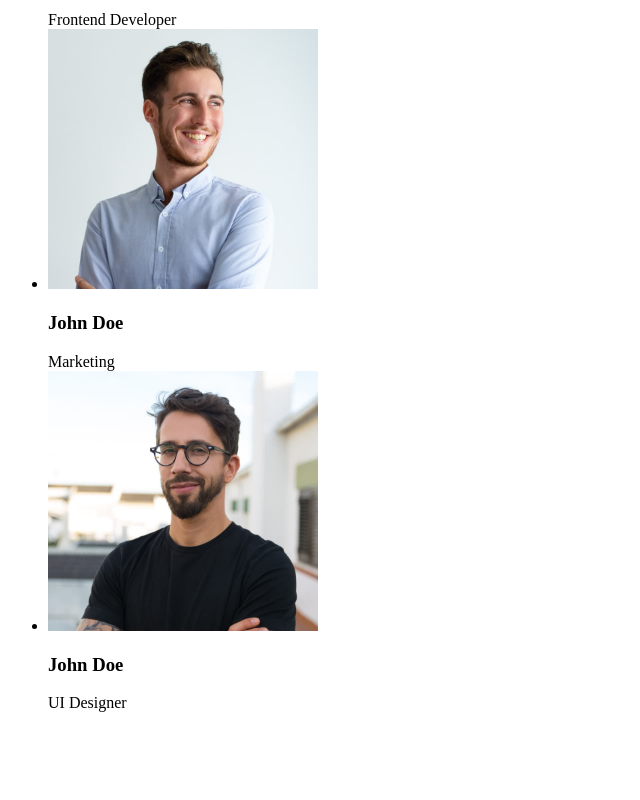
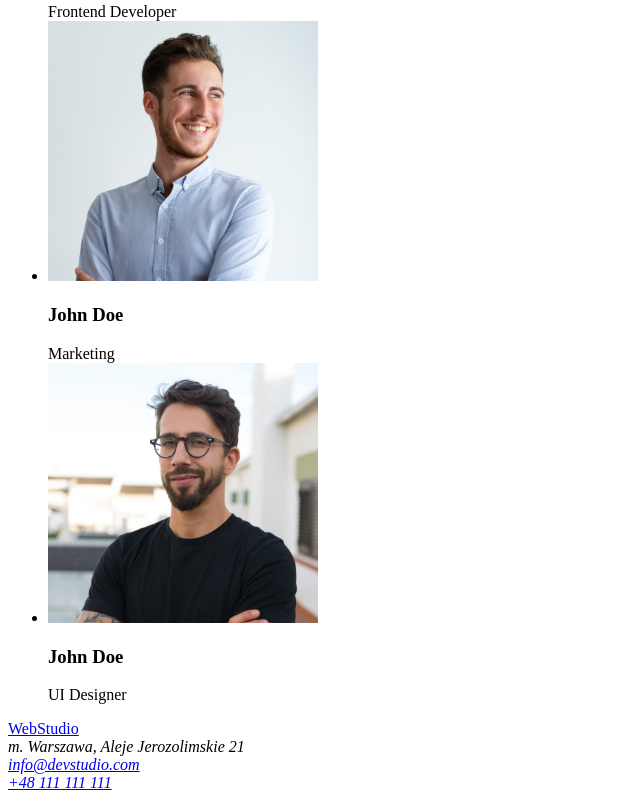
Before and after one commit to Bartosz-Baranski/goit-markup-hw-01, a plain HTML site: page index.html in a window 1280 px wide. Shown: the part 1635-2435 px from the top of the page, without its empty margins (0-640 px from the left). Before the commit the page ends 2363 px from the top, so only its background shows below. Drawn offline with Linux system fonts and the light colour scheme.

Commit message:
Adedd Footer

```diff
--- a/index.html
+++ b/index.html
@@ -7,9 +7,11 @@
   </head>
   <body>
     <header>
-      <a href="/WebStudio"><span>Web</span>Studio</a>
       <nav>
         <ul>
+          <li>
+            <a href="/WebStudio"><span>Web</span>Studio</a>
+          </li>
           <li><a href="/Agencja">Agencja</a></li>
           <li><a href="/Portfolio">Portfolio</a></li>
           <li><a href="/Kontakt">Kontakt</a></li>
@@ -126,7 +128,12 @@
       </section>
     </main>
     <footer>
-      <address></address>
+      <a href="/WebStudio"><span>Web</span>Studio</a><br />
+      <address>
+        m. Warszawa, Aleje Jerozolimskie 21<br />
+        <a href="mailto:info@devstudio.com">info@devstudio.com</a><br />
+        <a href="tel:+48111111111">+48 111 111 111</a>
+      </address>
     </footer>
   </body>
 </html>
```
